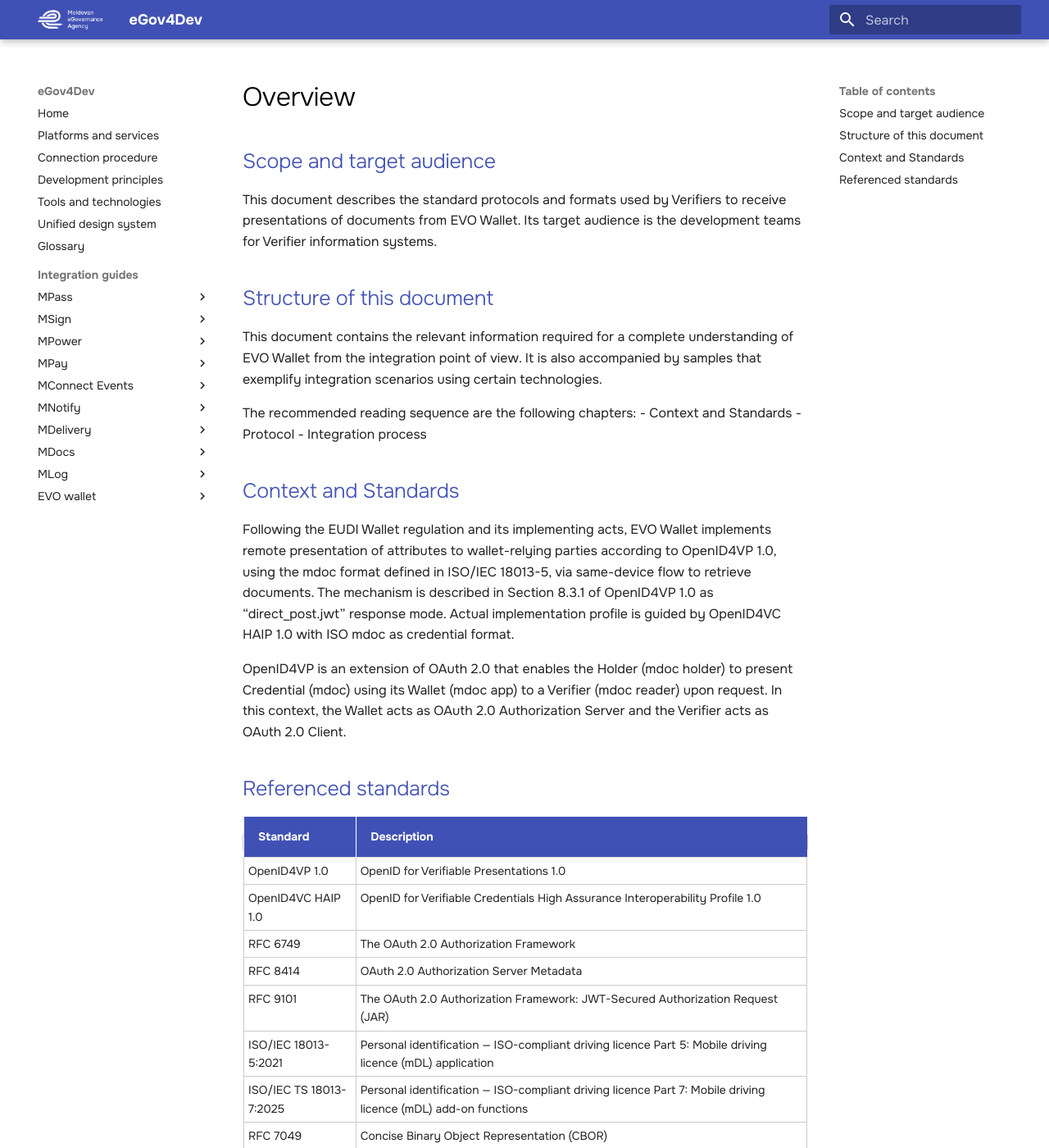
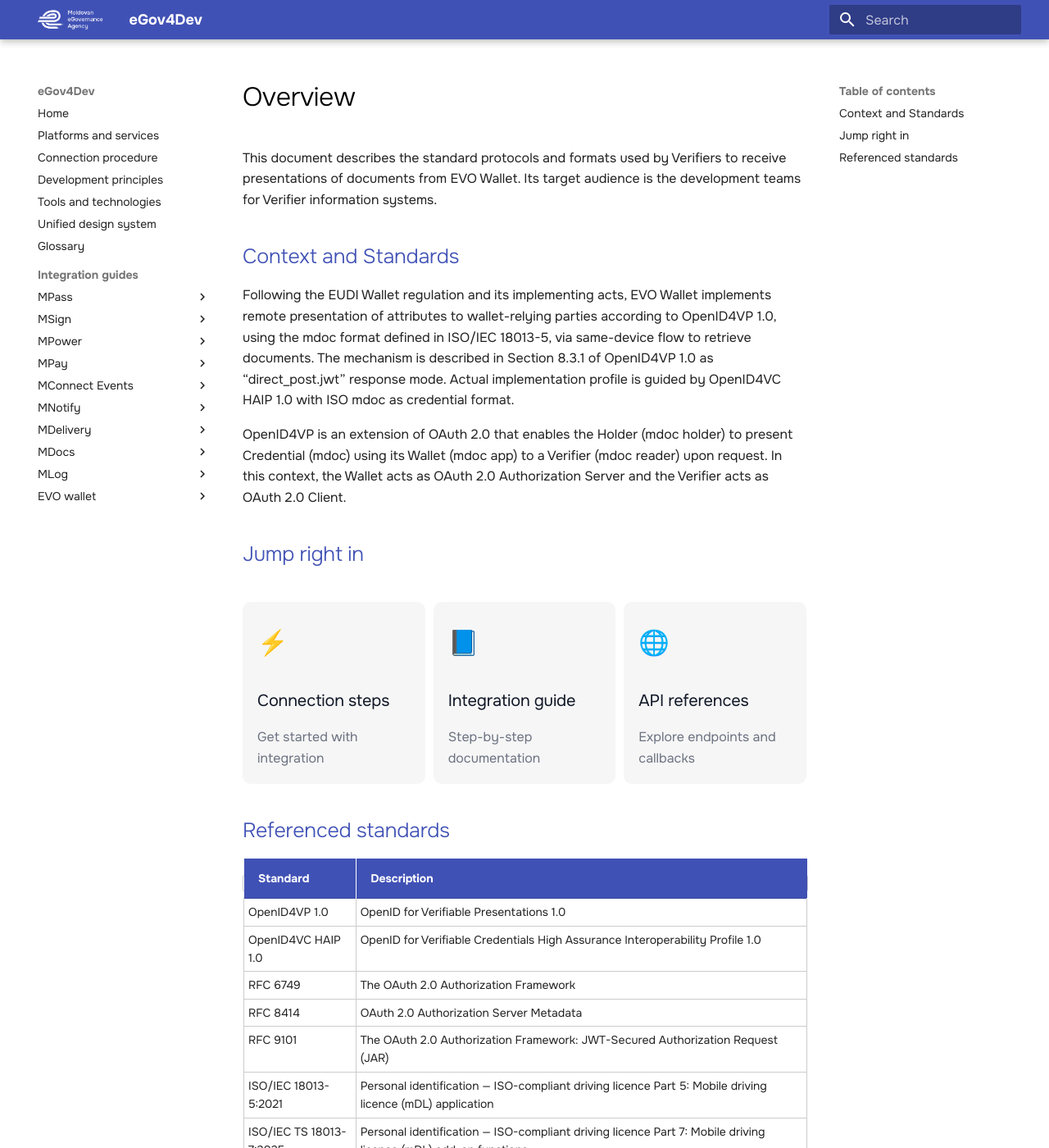
Before and after one commit to egov-moldova/egov4dev, an MkDocs documentation site: the page built from docs/guides/EVO wallet/index.md, in a window 1280 px wide and 1400 px high. Shown: the whole window at 82% size. Built offline with MkDocs 1.6.1 and Material for MkDocs 9.7.7, drawn with Linux system fonts in a browser that asks for light colours.

Commit message:
Revise EVO Wallet documentation structure and links
Updated document structure and added quick links for integration steps, guides, and API references.

```diff
--- a/docs/guides/EVO wallet/index.md
+++ b/docs/guides/EVO wallet/index.md
@@ -1,29 +1,32 @@
-## Scope and target audience
-
 This document describes the standard protocols and formats used by Verifiers to receive presentations of documents from EVO Wallet. Its target audience is the development teams for Verifier information systems.
-
-## Structure of this document
-
-This document contains the relevant information required for a complete understanding of EVO Wallet from the integration point of view. It is also accompanied by samples that exemplify integration scenarios using certain technologies.
-
-The recommended reading sequence are the following chapters:
-- Context and Standards
-- Protocol
-- Integration process
 
 ## Context and Standards
 
-Following the EUDI Wallet regulation and its implementing acts, EVO Wallet implements
-remote presentation of attributes to wallet-relying parties according to OpenID4VP 1.0,
-using the mdoc format defined in ISO/IEC 18013-5, via same-device flow to retrieve
-documents. The mechanism is described in Section 8.3.1 of OpenID4VP 1.0 as
-“direct_post.jwt” response mode. Actual implementation profile is guided by OpenID4VC
-HAIP 1.0 with ISO mdoc as credential format.
+Following the EUDI Wallet regulation and its implementing acts, EVO Wallet implements remote presentation of attributes to wallet-relying parties according to OpenID4VP 1.0, using the mdoc format defined in ISO/IEC 18013-5, via same-device flow to retrieve documents. The mechanism is described in Section 8.3.1 of OpenID4VP 1.0 as “direct_post.jwt” response mode. Actual implementation profile is guided by OpenID4VC HAIP 1.0 with ISO mdoc as credential format.
 
-OpenID4VP is an extension of OAuth 2.0 that enables the Holder (mdoc holder) to
-present Credential (mdoc) using its Wallet (mdoc app) to a Verifier (mdoc reader) upon
-request. In this context, the Wallet acts as OAuth 2.0 Authorization Server and the Verifier
-acts as OAuth 2.0 Client.
+OpenID4VP is an extension of OAuth 2.0 that enables the Holder (mdoc holder) to present Credential (mdoc) using its Wallet (mdoc app) to a Verifier (mdoc reader) upon request. In this context, the Wallet acts as OAuth 2.0 Authorization Server and the Verifier acts as OAuth 2.0 Client.
+
+## Jump right in
+
+<div class="quick-links-wrapper">
+  <div class="quick-links-container">
+    <a href="process/" class="quick-link-card">
+      <div class="quick-link-icon">⚡</div>
+      <h3 class="quick-link-title">Connection steps</h3>
+      <p class="quick-link-description">Get started with integration</p>
+    </a>
+    <a href="integration-development/" class="quick-link-card">
+      <div class="quick-link-icon">📘</div>
+      <h3 class="quick-link-title">Integration guide</h3>
+      <p class="quick-link-description">Step-by-step documentation</p>
+    </a>
+    <a href="api-references/" class="quick-link-card">
+      <div class="quick-link-icon">🌐</div>
+      <h3 class="quick-link-title">API references</h3>
+      <p class="quick-link-description">Explore endpoints and callbacks</p>
+    </a>
+  </div>
+</div>
 
 ## Referenced standards
 
```
